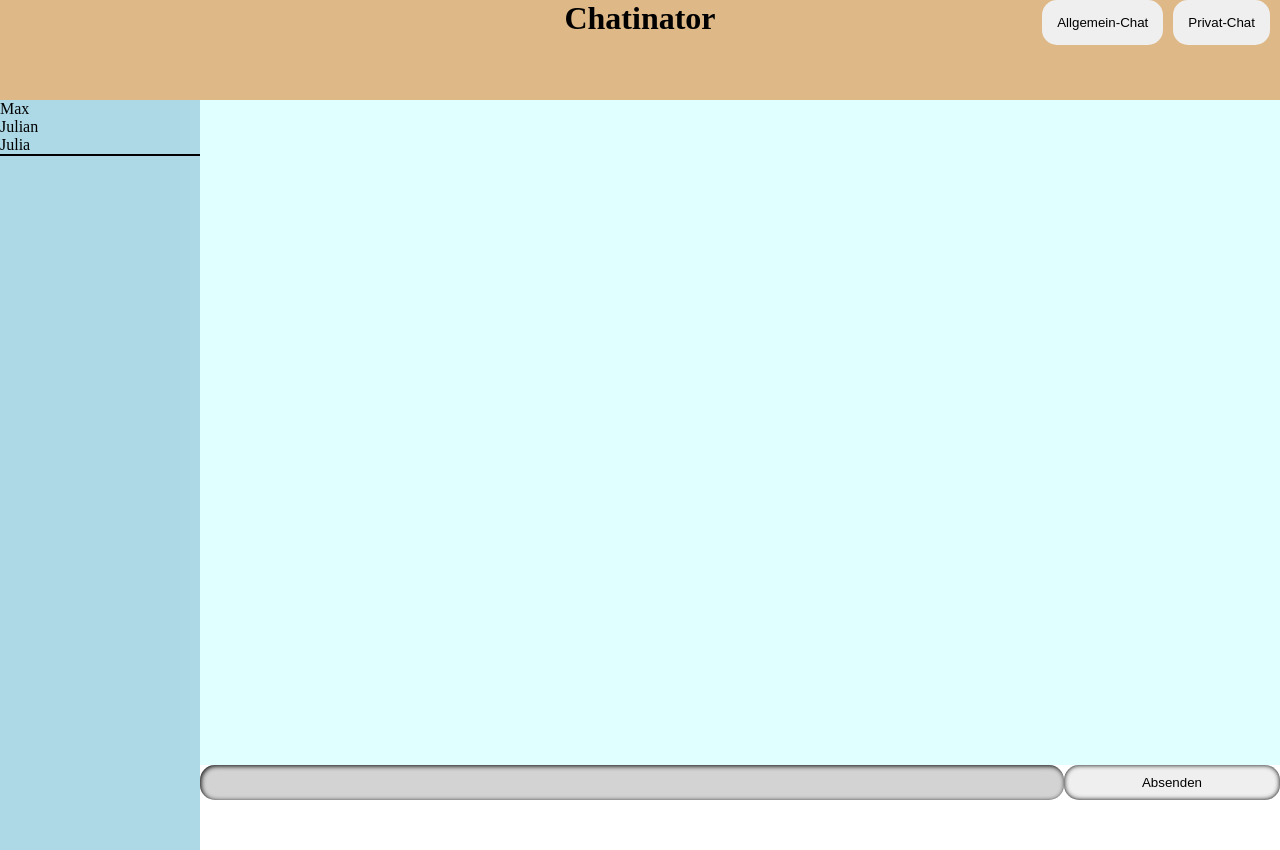
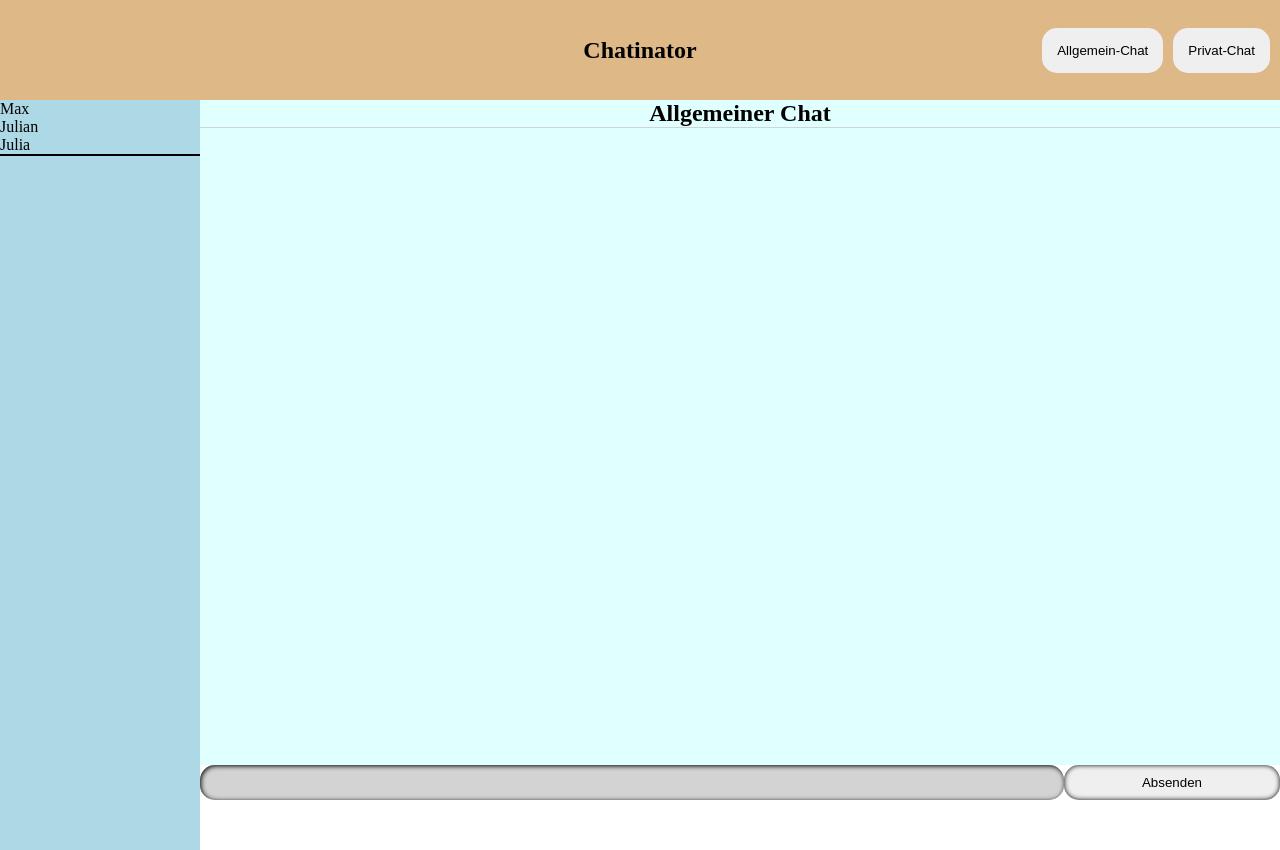
Before and after one commit to ManuelMannhold/ng-chat, an Angular app: page / in a window 1280 px wide. Built offline with nearby package versions, Linux system fonts and the light colour scheme.

Commit message:
add semantic html

```diff
--- a/src/app/core/chat/chat-room/chat-room.html
+++ b/src/app/core/chat/chat-room/chat-room.html
@@ -1,14 +1,17 @@
-<div class="container">
-  <div id="messages">
+<main>
+  <section id="messages">
+    <header>
+      <h2>Allgemeiner Chat</h2>
+    </header>
     @for(message of messages; track message) {
-        <span>
-            {{message}}
-        </span>
+    <span>
+      {{ message }}
+    </span>
     }
-  </div>
-  <form (submit)="addMessage(input.value); input.value=''; $event.preventDefault()">
+  </section>
+  <form (submit)="addMessage(input.value); input.value = ''; $event.preventDefault()">
     <label for="input-message"></label>
-    <input type="text" id="input-message" #input>
+    <input type="text" id="input-message" #input />
     <button type="submit">Absenden</button>
   </form>
-</div>
+</main>
--- a/src/app/core/chat/chat-room/chat-room.scss
+++ b/src/app/core/chat/chat-room/chat-room.scss
@@ -1,3 +1,10 @@
+header {
+  width: 100%;
+  display: flex;
+  justify-content: center;
+  align-items: center;
+  border-bottom: 1px solid lightgrey;
+}
 
 form {
   position: absolute;
--- a/src/app/core/chat/private-chat/private-chat.html
+++ b/src/app/core/chat/private-chat/private-chat.html
@@ -1,14 +1,17 @@
-<div class="container">
-  <div id="messages">
+<main>
+  <section id="messages">
+    <header>
+      <h2>Privater Chat</h2>
+    </header>
     @for(message of messages; track message) {
-        <span>
-            {{message}}
-        </span>
+    <span>
+      {{ message }}
+    </span>
     }
-  </div>
-  <form (submit)="addMessage(input.value); input.value=''; $event.preventDefault()">
+  </section>
+  <form (submit)="addMessage(input.value); input.value = ''; $event.preventDefault()">
     <label for="input-message"></label>
-    <input type="text" id="input-message" #input>
+    <input type="text" id="input-message" #input />
     <button type="submit">Absenden</button>
   </form>
-</div>
+</main>
--- a/src/app/core/chat/private-chat/private-chat.scss
+++ b/src/app/core/chat/private-chat/private-chat.scss
@@ -1,3 +1,10 @@
+header {
+  width: 100%;
+  display: flex;
+  justify-content: center;
+  align-items: center;
+  border-bottom: 1px solid lightgrey;
+}
 
 form {
   position: absolute;
--- a/src/app/core/shared/header/header.html
+++ b/src/app/core/shared/header/header.html
@@ -1,7 +1,9 @@
-<div class="container">
-<h1>Chatinator</h1>
-<div class="links-to-chat">
+<section class="container">
+  <header>
+    <h1>Chatinator</h1>
+  </header>
+  <div class="links-to-chat">
     <button routerLink="/chat">Allgemein-Chat</button>
     <button routerLink="/private">Privat-Chat</button>
-</div>
-</div>
+  </div>
+</section>
--- a/src/app/core/shared/header/header.scss
+++ b/src/app/core/shared/header/header.scss
@@ -1,6 +1,7 @@
 .container{
     display: flex;
     justify-content: center;
+    align-items: center;
     width: 100%;
     background-color: burlywood;
     height: 100%;
```
Also changed, not shown: src/app/app.html (+4 -4 lines). Lines whose indentation alone changed are shown as unchanged.
